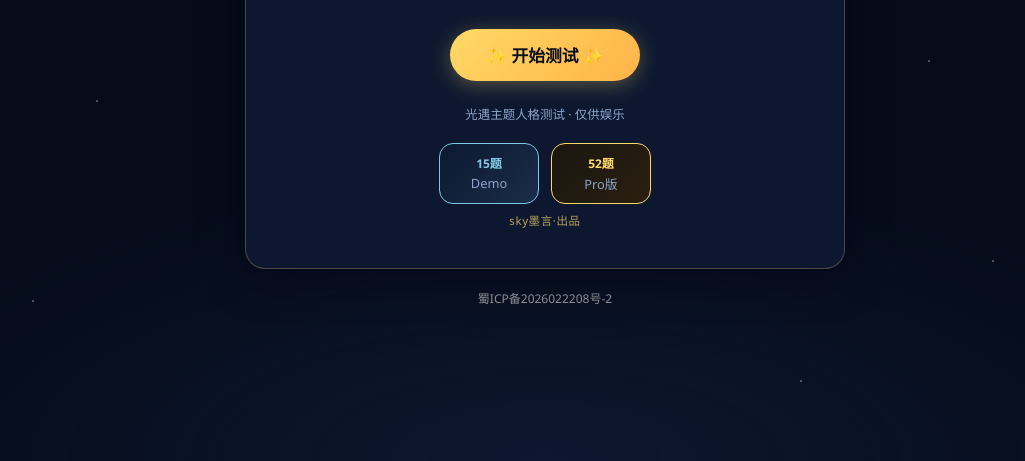
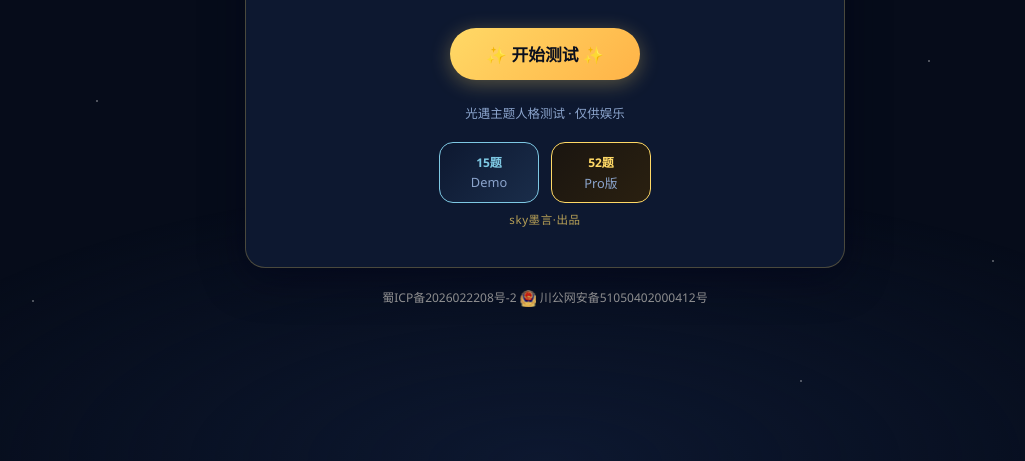
Before and after one commit to MoYan1638/skyti, a website: page index.html in a window 1280 px wide. Shown: the part 339-800 px from the top of the page, without its empty margins (95-1120 px from the left). Drawn offline with Linux system fonts and the light colour scheme.

Commit message:
fix: 添加公安备案号

```diff
--- a/index.html
+++ b/index.html
@@ -68,6 +68,9 @@
 
   <footer style="text-align:center;padding:20px 0;font-size:12px;color:#999;width:100%;">
     <a href="https://beian.miit.gov.cn/" target="_blank" rel="noopener noreferrer" style="color:#999;text-decoration:none;">蜀ICP备2026022208号-2</a>
+    <a href="https://beian.mps.gov.cn/#/query/webSearch?code=51050402000412" rel="noreferrer" target="blank" style="color:#999;text-decoration:none;">
+      <img src="gongan-icon.png" alt="" style="width:16px;vertical-align:middle;margin-right:4px;">川公网安备51050402000412号
+    </a>
   </footer>
 </div>
 </body>
```
Also changed, not shown: gongan-icon.png (added).
